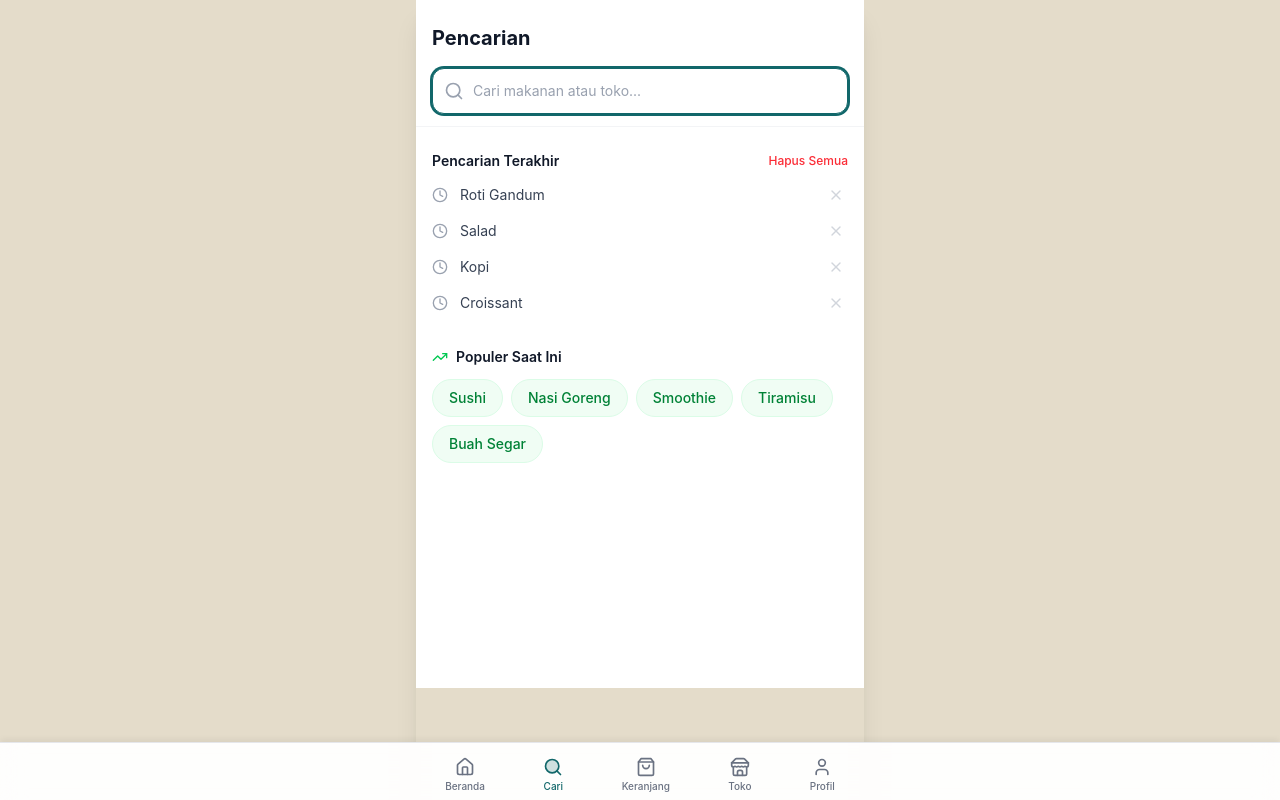
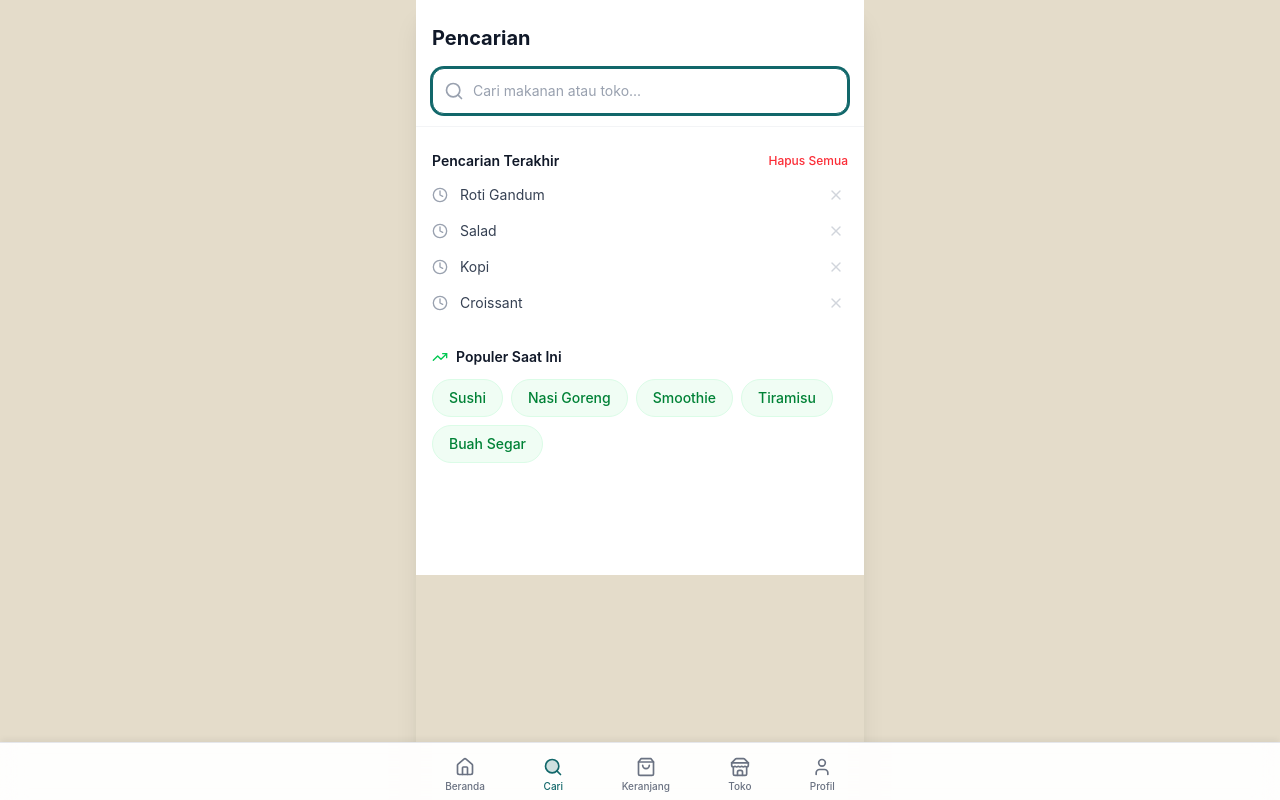
Before and after one commit to kemal-faza/lastbite-prototype, a React (Vite) app: page /search in a window 1280 px wide. Built offline with nearby package versions, Linux system fonts and the light colour scheme.

Commit message:
fix: remove min-height stretch on pages without internal scroll
Home: remove h-full w-full to prevent stretching

Cart: remove min-h-full + pb-28 (was double padding with MainLayout)

Search: remove min-h-full for natural content height

Profile: remove min-h-full, keep pb-8 for visual spacing

```diff
--- a/src/app/pages/Cart.tsx
+++ b/src/app/pages/Cart.tsx
@@ -329,7 +329,7 @@ export function Cart() {
   };
 
   return (
-    <div className="flex flex-col min-h-full bg-[var(--background)] pb-28">
+    <div className="flex flex-col bg-[var(--background)]">
       {/* Fixed Header */}
       <div className="bg-white shadow-sm sticky top-0 z-10">
         <div className="px-4 py-4 flex items-center gap-3">
--- a/src/app/pages/Home.tsx
+++ b/src/app/pages/Home.tsx
@@ -14,7 +14,7 @@ export function Home() {
   const [sortBy, setSortBy] = useState<SortOption>('default');
 
   return (
-    <div className="flex flex-col h-full w-full">
+    <div className="flex flex-col">
       <Header />
       <div className="px-4 pt-4 pb-6 space-y-4">
         <SearchBar value={searchQuery} onChange={setSearchQuery} />
--- a/src/app/pages/Profile.tsx
+++ b/src/app/pages/Profile.tsx
@@ -13,7 +13,7 @@ export function Profile() {
   const navigate = useNavigate();
 
   return (
-    <div className="flex flex-col min-h-full bg-gray-50 pb-8">
+    <div className="flex flex-col bg-gray-50 pb-8">
       {/* Profile Header */}
       <div className="bg-white px-4 pt-8 pb-6 shadow-sm">
         <div className="flex items-center gap-4">
--- a/src/app/pages/Search.tsx
+++ b/src/app/pages/Search.tsx
@@ -33,7 +33,7 @@ export function Search() {
   };
 
   return (
-    <div className="flex flex-col min-h-full bg-white">
+    <div className="flex flex-col bg-white">
       {/* Search Header */}
       <div className="sticky top-0 z-10 bg-white pt-6 pb-3 px-4 border-b border-gray-100">
         <h1 className="text-xl font-bold text-gray-900 mb-4">Pencarian</h1>
```
